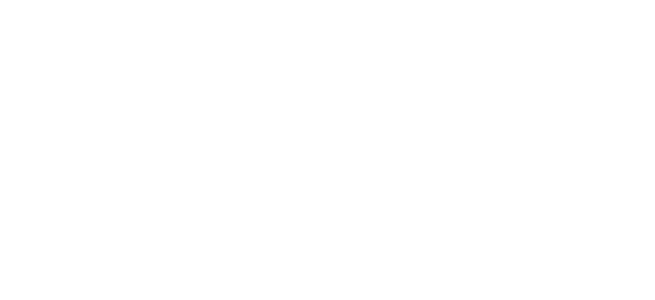
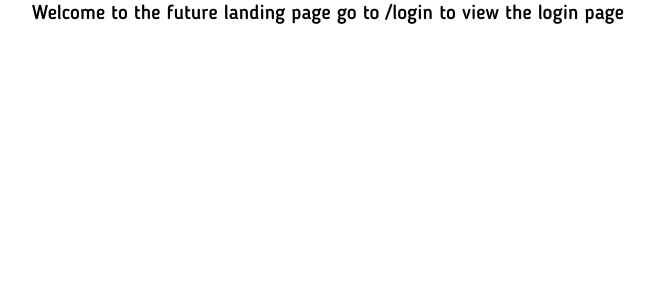
Before and after one commit to parksupport/Frontend-app, a Next.js app: page / in a window 1280 px wide. Shown: the top 300 px of the page, without its empty margins (312-967 px from the left). Built offline with nearby package versions, Linux system fonts and the light colour scheme.

Commit message:
dummy text

```diff
--- a/src/app/page.tsx
+++ b/src/app/page.tsx
@@ -1,11 +1,9 @@
 // app/page.tsx
-
-import ValidationState from '@/components/ValidationState';
 
 export default function Home() {
   return (
-    <main className='justify-center flex flex-col w-full items-center'>
-      <ValidationState />
+    <main className='justify-center flex flex-col w-full items-center text-xl'>
+      Welcome to the future landing page go to /login to view the login page
     </main>
   );
 }
```
